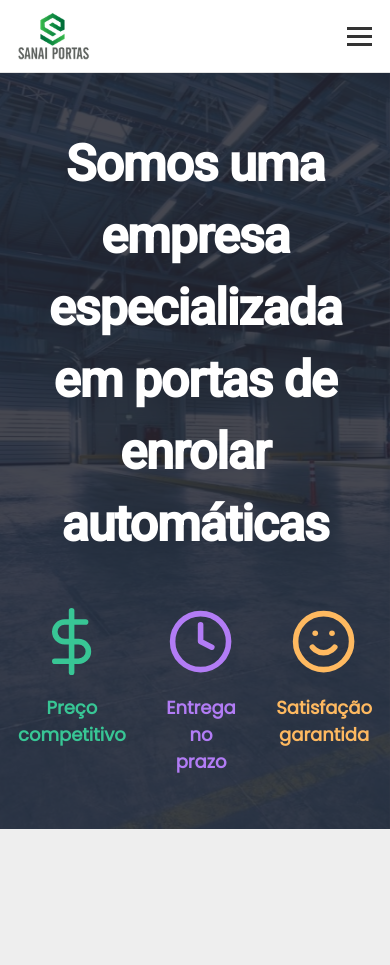
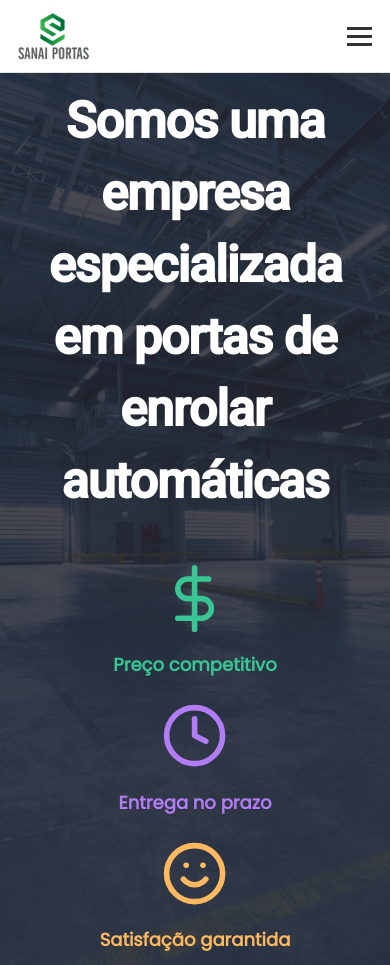
Before and after one commit to Farol-Software/sanai, a Next.js app: page / in a window 390 px wide. Before the commit the page ends 844 px from the top, so only its background shows below. Built offline with nearby package versions, Linux system fonts and the light colour scheme.

Commit message:
:bug: Fix mobile hero height

```diff
--- a/src/components/PageHero/styles.module.scss
+++ b/src/components/PageHero/styles.module.scss
@@ -54,5 +54,14 @@
         color: var(--orange);
       }
     }
+
+    @media only screen and (max-width: 768px) {
+      flex-direction: column;
+
+      div + div {
+        padding-left: 0rem;
+        padding-top: 2rem;
+      }
+    }
   }
 }
--- a/src/components/shared/Hero/styles.module.scss
+++ b/src/components/shared/Hero/styles.module.scss
@@ -26,4 +26,8 @@
       width: 100%;
     }
   }
+
+  @media only screen and (max-width: 768px) {
+    height: 100%;
+  }
 }
```
